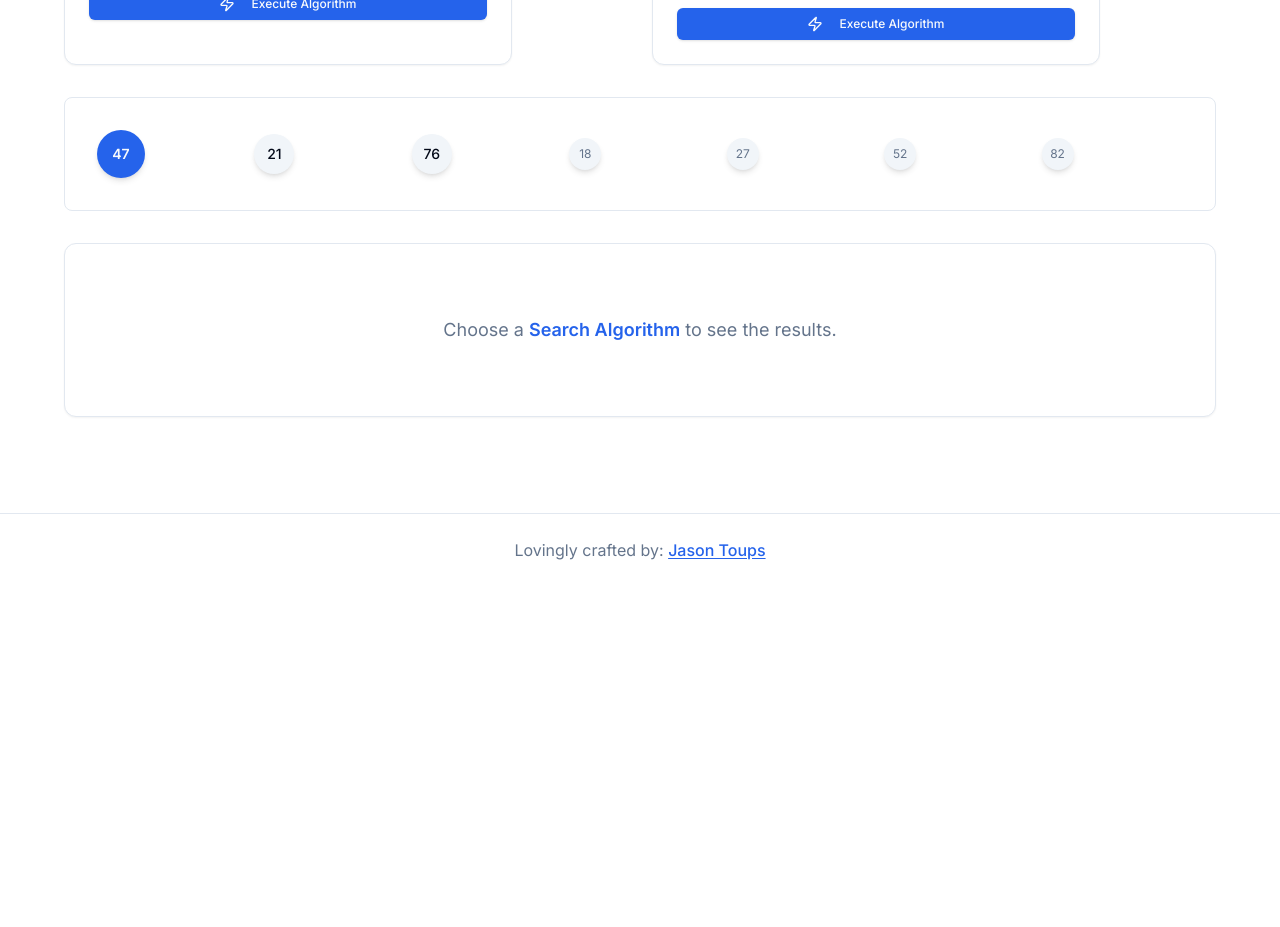
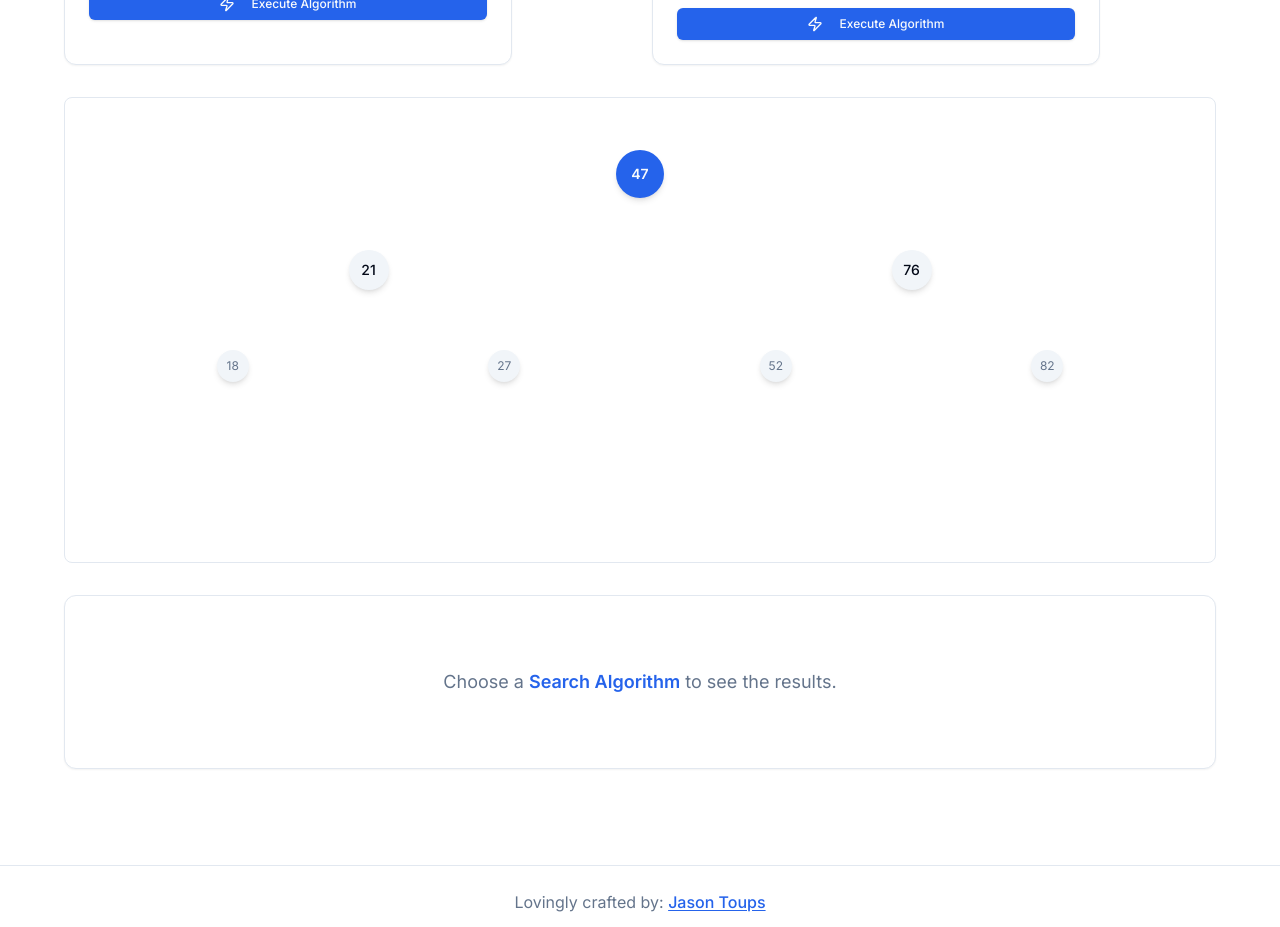
Before and after one commit to JasonToups/react-binary-search, a Next.js app: page / in a window 1280 px wide. Shown: the part 880-1807 px from the top of the page. Before the commit the page ends 1466 px from the top, so only its background shows below. Built offline with nearby package versions, Linux system fonts and the light colour scheme.

Commit message:
updated gitignore and removed next cache

```diff
--- a/src/components/App.tsx
+++ b/src/components/App.tsx
@@ -327,7 +327,7 @@ function App() {
     if (!containerRef.current) return;
 
     const containerRect = containerRef.current.getBoundingClientRect();
-    const treeElement = containerRef.current.querySelector('.binary-tree');
+    const treeElement = containerRef.current.querySelector('.grid');
     if (!treeElement) return;
 
     const treeRect = treeElement.getBoundingClientRect();
@@ -362,13 +362,13 @@ function App() {
       const seven = getCenter(sevenRef.current);
 
       setLines([
-        // Root connections
+        // Root connections (47 → 21, 47 → 76)
         { x1: one.x, y1: one.y, x2: two.x, y2: two.y },
         { x1: one.x, y1: one.y, x2: three.x, y2: three.y },
-        // Left subtree connections
+        // Left subtree connections (21 → 18, 21 → 27)
         { x1: two.x, y1: two.y, x2: four.x, y2: four.y },
         { x1: two.x, y1: two.y, x2: five.x, y2: five.y },
-        // Right subtree connections
+        // Right subtree connections (76 → 52, 76 → 82)
         { x1: three.x, y1: three.y, x2: six.x, y2: six.y },
         { x1: three.x, y1: three.y, x2: seven.x, y2: seven.y },
       ]);
@@ -629,8 +629,8 @@ function App() {
             </svg>
 
             {/* Tree nodes positioned on top */}
-            <div className="relative grid grid-cols-7 gap-4 items-center justify-center">
-              <div className="col-span-1">
+            <div className="binary-tree-grid">
+              <div className="tree-node root-node">
                 <p
                   className="bg-primary text-primary-foreground rounded-full w-12 h-12 flex items-center justify-center font-semibold text-sm shadow-md transition-all duration-200 hover:scale-110"
                   ref={oneRef}
@@ -638,7 +638,7 @@ function App() {
                   47
                 </p>
               </div>
-              <div className="col-span-1">
+              <div className="tree-node left-child">
                 <p
                   className="bg-secondary text-secondary-foreground rounded-full w-10 h-10 flex items-center justify-center font-medium text-sm shadow-md transition-all duration-200 hover:scale-110"
                   ref={twoRef}
@@ -646,7 +646,7 @@ function App() {
                   21
                 </p>
               </div>
-              <div className="col-span-1">
+              <div className="tree-node right-child">
                 <p
                   className="bg-secondary text-secondary-foreground rounded-full w-10 h-10 flex items-center justify-center font-medium text-sm shadow-md transition-all duration-200 hover:scale-110"
                   ref={threeRef}
@@ -654,7 +654,7 @@ function App() {
                   76
                 </p>
               </div>
-              <div className="col-span-1">
+              <div className="tree-node left-left-grandchild">
                 <p
                   className="bg-muted text-muted-foreground rounded-full w-8 h-8 flex items-center justify-center text-xs shadow-md transition-all duration-200 hover:scale-110"
                   ref={fourRef}
@@ -662,7 +662,7 @@ function App() {
                   18
                 </p>
               </div>
-              <div className="col-span-1">
+              <div className="tree-node left-right-grandchild">
                 <p
                   className="bg-muted text-muted-foreground rounded-full w-8 h-8 flex items-center justify-center text-xs shadow-md transition-all duration-200 hover:scale-110"
                   ref={fiveRef}
@@ -670,7 +670,7 @@ function App() {
                   27
                 </p>
               </div>
-              <div className="col-span-1">
+              <div className="tree-node right-left-grandchild">
                 <p
                   className="bg-muted text-muted-foreground rounded-full w-8 h-8 flex items-center justify-center text-xs shadow-md transition-all duration-200 hover:scale-110"
                   ref={sixRef}
@@ -678,7 +678,7 @@ function App() {
                   52
                 </p>
               </div>
-              <div className="col-span-1">
+              <div className="tree-node right-right-grandchild">
                 <p
                   className="bg-muted text-muted-foreground rounded-full w-8 h-8 flex items-center justify-center text-xs shadow-md transition-all duration-200 hover:scale-110"
                   ref={sevenRef}
--- a/src/styles/app.css
+++ b/src/styles/app.css
@@ -54,51 +54,92 @@ header aside {
   min-height: 400px;
 }
 
-/* Custom grid positioning for tree nodes */
-.binary-tree-container .grid {
-  grid-template-areas:
-    '. . . . . . .'
-    '. . . . . . .'
-    '. . . . . . .'
-    '. . . . . . .'
-    '. . . . . . .'
-    '. . . . . . .'
-    '. . . . . . .';
+/* Binary Tree Layout - Traditional CSS Positioning */
+.binary-tree-container {
+  position: relative;
+  min-height: 400px;
+  width: 100%;
 }
 
-/* Position root node (47) */
-.binary-tree-container .grid > div:nth-child(1) {
-  grid-area: 4 / 4;
+.binary-tree-grid {
+  position: relative;
+  width: 100%;
+  height: 400px;
+  z-index: 2;
 }
 
-/* Position left child (21) */
-.binary-tree-container .grid > div:nth-child(2) {
-  grid-area: 5 / 2;
+/* SVG positioning for tree connections */
+.binary-tree-container svg {
+  position: absolute;
+  top: 0;
+  left: 0;
+  width: 100%;
+  height: 100%;
+  pointer-events: none;
+  z-index: 1;
 }
 
-/* Position right child (76) */
-.binary-tree-container .grid > div:nth-child(3) {
-  grid-area: 5 / 6;
+.binary-tree-container svg line {
+  stroke: hsl(var(--border));
+  stroke-width: 2;
+  stroke-linecap: round;
 }
 
-/* Position left-left child (18) */
-.binary-tree-container .grid > div:nth-child(4) {
-  grid-area: 6 / 1;
+/* Tree Node Positioning */
+.tree-node {
+  position: absolute;
+  display: flex;
+  align-items: center;
+  justify-content: center;
 }
 
-/* Position left-right child (27) */
-.binary-tree-container .grid > div:nth-child(5) {
-  grid-area: 6 / 3;
+/* Root node (47) - Center top */
+.root-node {
+  top: 20px;
+  left: 50%;
+  transform: translateX(-50%);
 }
 
-/* Position right-left child (52) */
-.binary-tree-container .grid > div:nth-child(6) {
-  grid-area: 6 / 5;
+/* Left child (21) - Left middle */
+.left-child {
+  top: 120px;
+  left: 25%;
+  transform: translateX(-50%);
 }
 
-/* Position right-right child (82) */
-.binary-tree-container .grid > div:nth-child(7) {
-  grid-area: 6 / 7;
+/* Right child (76) - Right middle */
+.right-child {
+  top: 120px;
+  left: 75%;
+  transform: translateX(-50%);
+}
+
+/* Left-left grandchild (18) - Far left bottom */
+.left-left-grandchild {
+  top: 220px;
+  left: 12.5%;
+  transform: translateX(-50%);
+}
+
+/* Left-right grandchild (27) - Left bottom */
+.left-right-grandchild {
+  top: 220px;
+  left: 37.5%;
+  transform: translateX(-50%);
+}
+
+/* Right-left grandchild (52) - Right bottom */
+.right-left-grandchild {
+  top: 220px;
+  left: 62.5%;
+  transform: translateX(-50%);
+}
+
+/* Right-right grandchild (82) - Far right bottom */
+.right-right-grandchild {
+  top: 220px;
+  left: 87.5%;
+  transform: translateX(-50%);
 }
 
 /* Results container */
```
Also changed, not shown: 1 other file (tests, documents, lock files or other folders).
